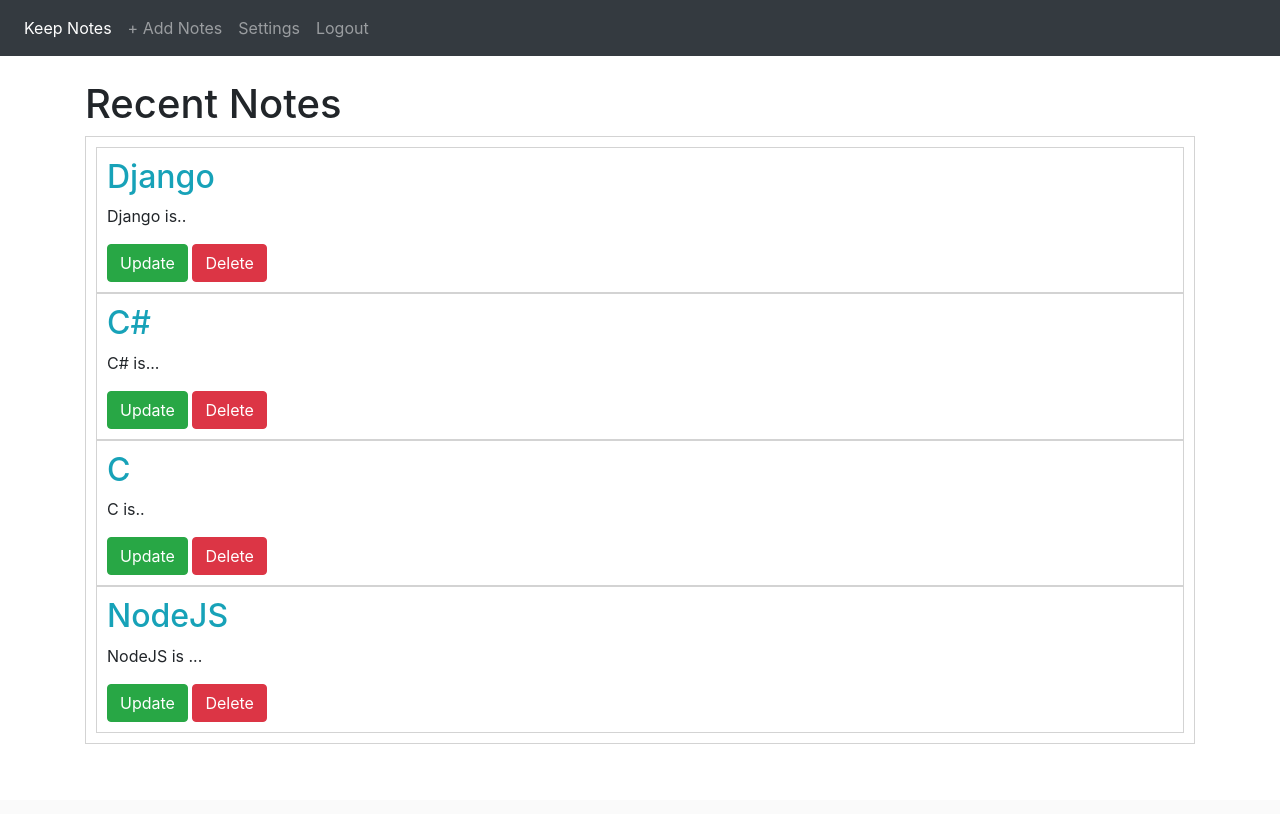
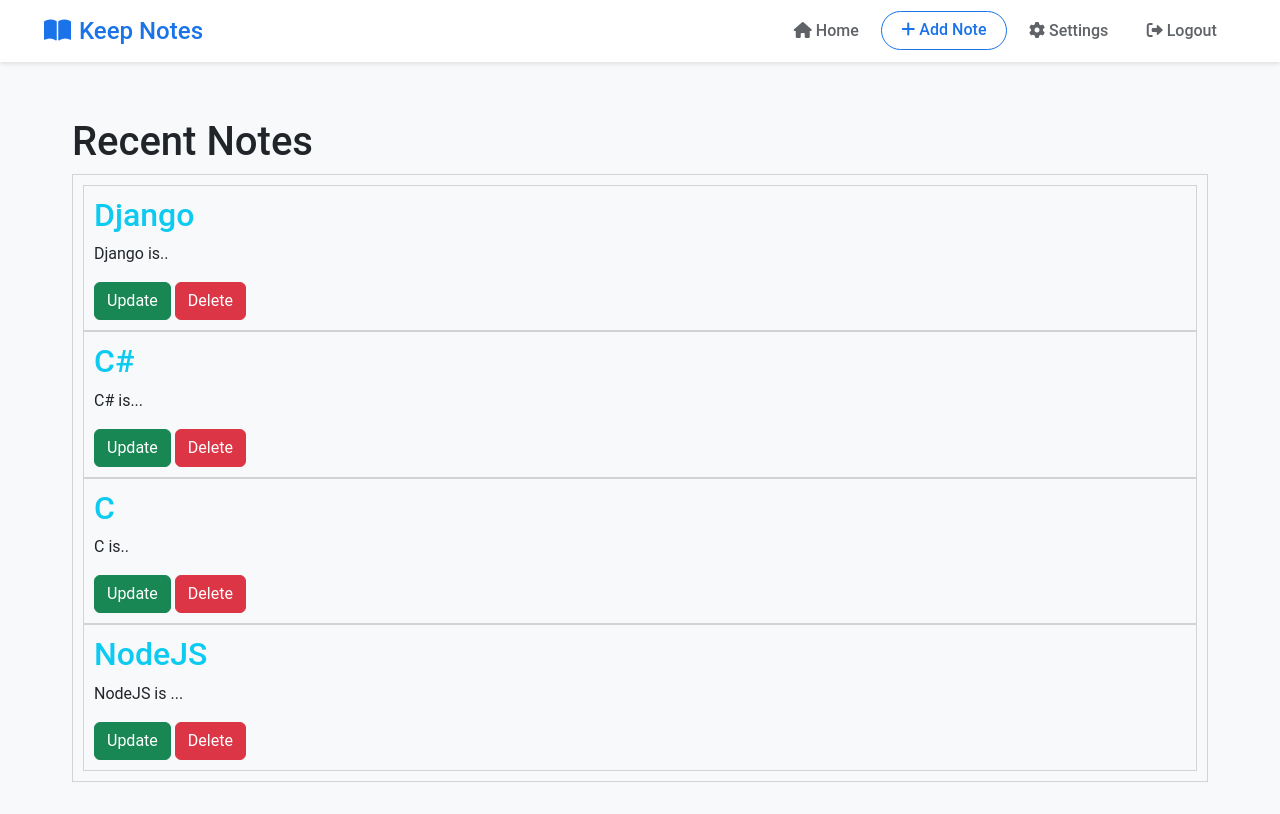
Before and after one commit to UmeshBabu7/Keep-Notes, a Django app: page /home/ in a window 1280 px wide. Before the commit the page ends 744 px from the top, so only its background shows below. Run offline with Django 5.2, Linux system fonts and the light colour scheme; a user stored in the database is signed in; data comes from the database, SQL or seed files in the repository; both versions use the stored data as it was after the commit; some libraries are stand-ins or nearby versions.

Commit message:
improve ui for base

```diff
--- a/keepproject/templates/base.html
+++ b/keepproject/templates/base.html
@@ -6,51 +6,154 @@
     <meta charset="UTF-8">
     <meta http-equiv="X-UA-Compatible" content="IE=edge">
     <meta name="viewport" content="width=device-width, initial-scale=1.0">
-<link rel="stylesheet" href="{% static 'css/boostrap.min.css' %}">    <!-- CSS only -->
+    <link href="https://cdn.jsdelivr.net/npm/bootstrap@5.3.0/dist/css/bootstrap.min.css" rel="stylesheet">
+    <link rel="stylesheet" href="https://cdnjs.cloudflare.com/ajax/libs/font-awesome/6.0.0/css/all.min.css">
     <link rel="stylesheet" href="{% static 'css/main.css' %}">
     <title>Keep Notes</title>
+    <style>
+        :root {
+            --primary-color: #1a73e8;
+            --secondary-color: #5f6368;
+            --background-color: #f8f9fa;
+            --hover-color: #e8f0fe;
+        }
+
+        body {
+            background-color: var(--background-color);
+            font-family: 'Google Sans', Roboto, Arial, sans-serif;
+        }
+
+        .navbar {
+            background-color: white !important;
+            box-shadow: 0 2px 4px rgba(0,0,0,0.1);
+            padding: 0.5rem 2rem;
+        }
+
+        .navbar-brand {
+            color: var(--primary-color) !important;
+            font-size: 1.5rem;
+            font-weight: 500;
+        }
+
+        .nav-link {
+            color: var(--secondary-color) !important;
+            font-weight: 500;
+            padding: 0.5rem 1rem !important;
+            margin: 0 0.2rem;
+            border-radius: 4px;
+            transition: all 0.3s ease;
+        }
+
+        .nav-link:hover {
+            background-color: var(--hover-color);
+            color: var(--primary-color) !important;
+        }
+
+        .nav-link.add {
+            color: var(--primary-color) !important;
+            border: 1px solid var(--primary-color);
+            border-radius: 20px;
+            padding: 0.4rem 1.2rem !important;
+        }
+
+        .nav-link.add:hover {
+            background-color: var(--primary-color);
+            color: white !important;
+        }
+
+        .nav-item form button.nav-link {
+            width: 100%;
+            text-align: left;
+            cursor: pointer;
+        }
+
+        .nav-item form button.nav-link:hover {
+            background-color: var(--hover-color);
+            color: var(--primary-color) !important;
+        }
+
+        .container {
+            max-width: 1200px;
+            margin: 2rem auto;
+            padding: 0 1rem;
+        }
+
+        @media (max-width: 768px) {
+            .navbar {
+                padding: 0.5rem 1rem;
+            }
+
+            .nav-link {
+                padding: 0.5rem !important;
+            }
+        }
+    </style>
 </head>
 <body>
-    <header >
-        <nav class="navbar navbar-expand navbar-dark bg-dark">
-            <ul class="nav navbar-nav">
+    <header>
+        <nav class="navbar navbar-expand-lg">
+            <div class="container-fluid">
+                <a class="navbar-brand" href="{% url 'notes:home_page' %}">
+                    <i class="fas fa-book-open me-2"></i>Keep Notes
+                </a>
+                <button class="navbar-toggler" type="button" data-bs-toggle="collapse" data-bs-target="#navbarNav">
+                    <span class="navbar-toggler-icon"></span>
+                </button>
+                <div class="collapse navbar-collapse" id="navbarNav">
+                    <ul class="navbar-nav ms-auto">
                         {% if user.is_authenticated %}
-                <li class="nav-item active">
-                    <a class="nav-link" href="{% url 'notes:home_page' %}">Keep Notes</span></a>
+                            <li class="nav-item">
+                                <a class="nav-link" href="{% url 'notes:home_page' %}">
+                                    <i class="fas fa-home me-1"></i>Home
+                                </a>
                             </li>
-
                             <li class="nav-item">
-                    <a class="nav-link add" href="#">+ Add Notes</a>
+                                <a class="nav-link add" href="#">
+                                    <i class="fas fa-plus me-1"></i>Add Note
+                                </a>
                             </li>
-
                             <li class="nav-item">
-                    <a class="nav-link add" href="{% url 'notes:settings' %}">Settings</a>
+                                <a class="nav-link" href="{% url 'notes:settings' %}">
+                                    <i class="fas fa-cog me-1"></i>Settings
+                                </a>
                             </li>
-
                             <li class="nav-item">
                                 <form method="post" action="{% url 'notes:logout' %}" style="display: inline;">
                                     {% csrf_token %}
-                        <button type="submit" class="nav-link add" style="background: none; border: none;">Logout</button>
+                                    <button type="submit" class="nav-link" style="background: none; border: none;">
+                                        <i class="fas fa-sign-out-alt me-1"></i>Logout
+                                    </button>
                                 </form>
                             </li>
                         {% else %}
-                <li class="nav-item active">
-                    <a class="nav-link" href="{% url 'notes:index' %}">Keep Notes</span></a>
+                            <li class="nav-item">
+                                <a class="nav-link" href="{% url 'notes:index' %}">
+                                    <i class="fas fa-home me-1"></i>Home
+                                </a>
                             </li>
                             <li class="nav-item">
-                    <a class="nav-link add" href="{% url 'notes:register' %}">Register</a>
+                                <a class="nav-link" href="{% url 'notes:register' %}">
+                                    <i class="fas fa-user-plus me-1"></i>Register
+                                </a>
                             </li>
                             <li class="nav-item">
-                    <a class="nav-link add" href="{% url 'notes:login' %}">Login</a>
+                                <a class="nav-link add" href="{% url 'notes:login' %}">
+                                    <i class="fas fa-sign-in-alt me-1"></i>Login
+                                </a>
                             </li>
-
                         {% endif %}
                     </ul>
+                </div>
+            </div>
         </nav>
     </header>
-    {% block body%}
-    {% endblock body%}
 
+    <main class="container">
+        {% block body %}
+        {% endblock body %}
+    </main>
+
+    <script src="https://cdn.jsdelivr.net/npm/bootstrap@5.3.0/dist/js/bootstrap.bundle.min.js"></script>
     <script src="{% static 'js/index.js' %}"></script>
 </body>
 </html>
```
Also changed, not shown: keepproject/db.sqlite3. Lines whose indentation alone changed are shown as unchanged.
